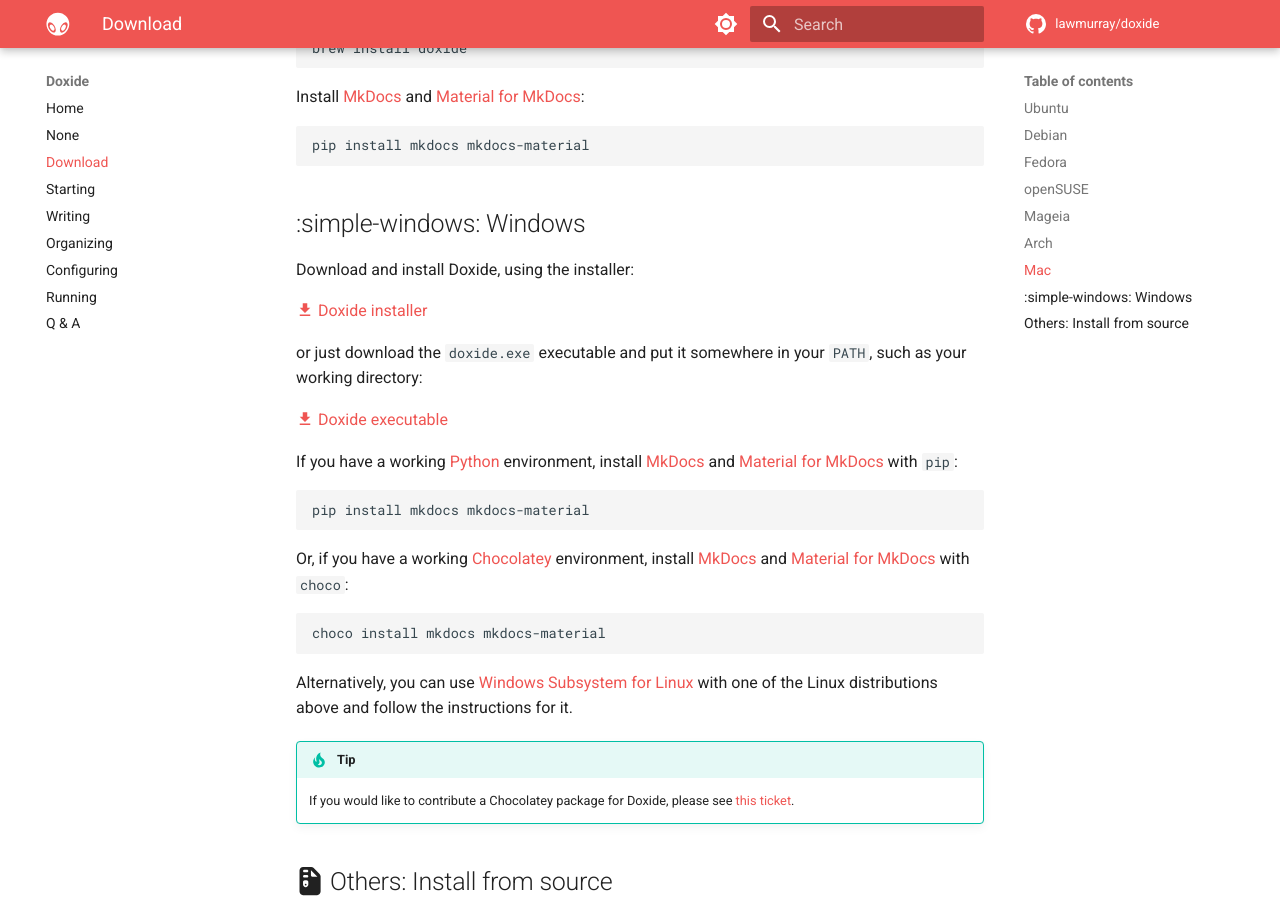
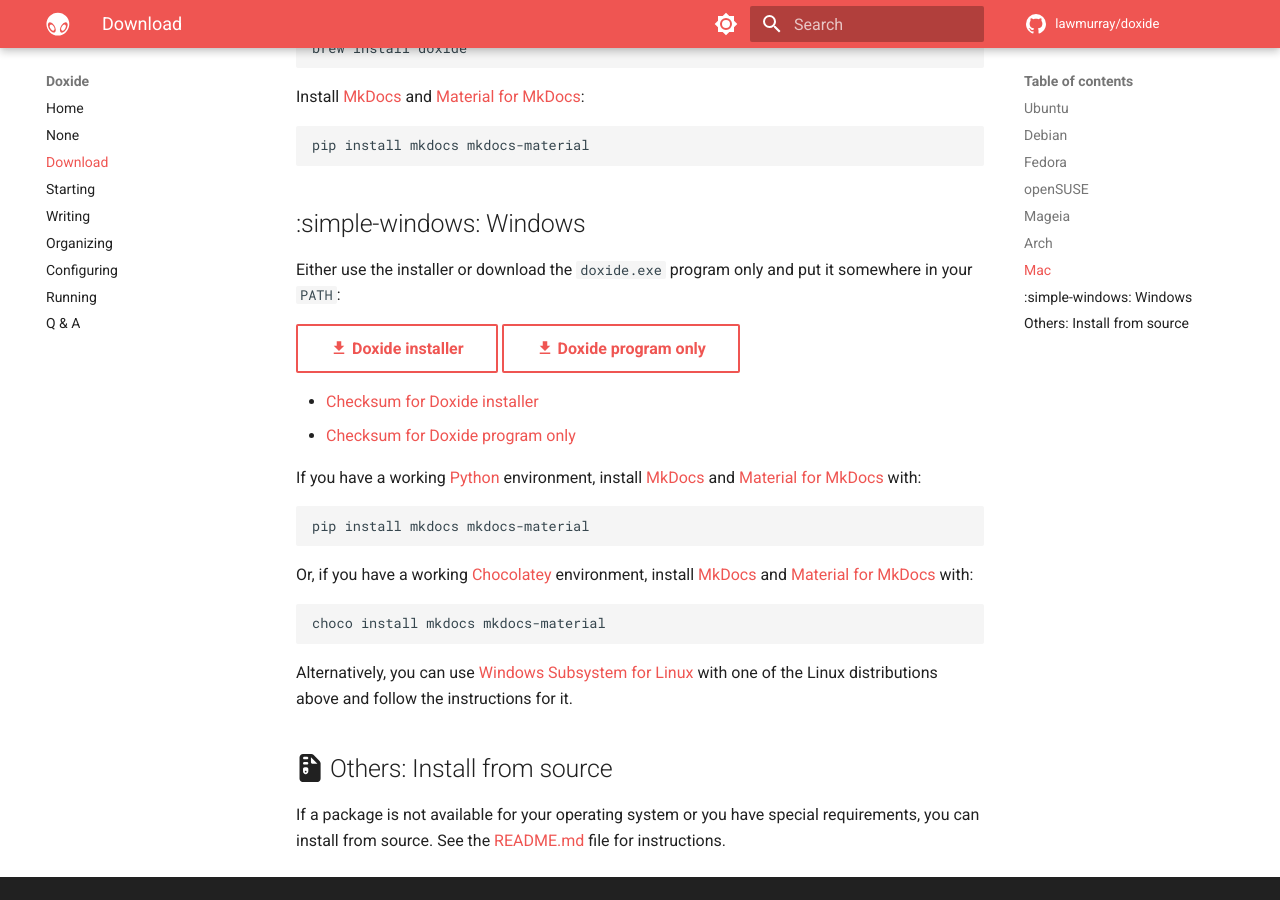
Before and after one commit to lawmurray/doxide, an MkDocs documentation site: the page built from docs/installation.md, in a window 1280 px wide and 900 px high, scrolled down 1522 px. Built offline with MkDocs 1.6.1 and Material for MkDocs 9.7.7, drawn with Linux system fonts in a browser that asks for light colours; comment, search, counter and statistics services are not loaded.

Commit message:
Added checksums for Windows downloads.

````diff
--- a/docs/installation.md
+++ b/docs/installation.md
@@ -180,27 +180,23 @@
 
 ## :simple-windows: Windows
 
-Download and install Doxide, using the installer:
+Either use the installer or download the `doxide.exe` program only and put it somewhere in your `PATH`:
 
-[:material-download: Doxide installer](https://download.indii.org/win/doxide-installer.exe)
+[:material-download: Doxide installer](https://download.indii.org/win/doxide-installer.exe){ .md-button } [:material-download: Doxide program only](https://download.indii.org/win/doxide.exe){ .md-button }
 
-or just download the `doxide.exe` executable and put it somewhere in your `PATH`, such as your working directory:
+- [Checksum for Doxide installer](https://download.indii.org/win/doxide-installer.exe.sha256)
+- [Checksum for Doxide program only](https://download.indii.org/win/doxide.exe.sha256)
 
-[:material-download: Doxide executable](https://download.indii.org/win/doxide.exe)
-
-If you have a working [Python](https://python.org) environment, install [MkDocs][mkdocs] and [Material for MkDocs][material] with `pip`:
+If you have a working [Python](https://python.org) environment, install [MkDocs][mkdocs] and [Material for MkDocs][material] with:
 ```
 pip install mkdocs mkdocs-material
 ```
-Or, if you have a working [Chocolatey](https://chocolatey.org) environment, install [MkDocs][mkdocs] and [Material for MkDocs][material] with `choco`:
+Or, if you have a working [Chocolatey](https://chocolatey.org) environment, install [MkDocs][mkdocs] and [Material for MkDocs][material] with:
 ```
 choco install mkdocs mkdocs-material
 ```
 
 Alternatively, you can use [Windows Subsystem for Linux](https://learn.microsoft.com/en-us/windows/wsl/install) with one of the Linux distributions above and follow the instructions for it.
-
-!!! tip
-    If you would like to contribute a Chocolatey package for Doxide, please see [this ticket](https://github.com/lawmurray/doxide/issues/14).
 
 ## :fontawesome-solid-file-zipper: Others: Install from source
 
````
